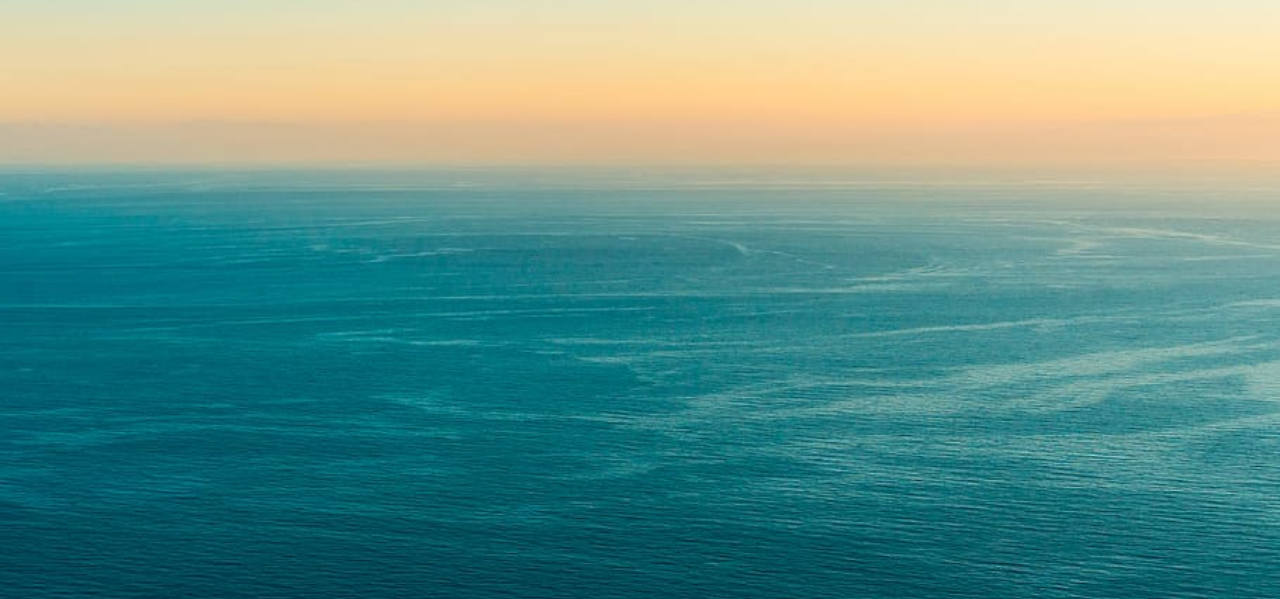
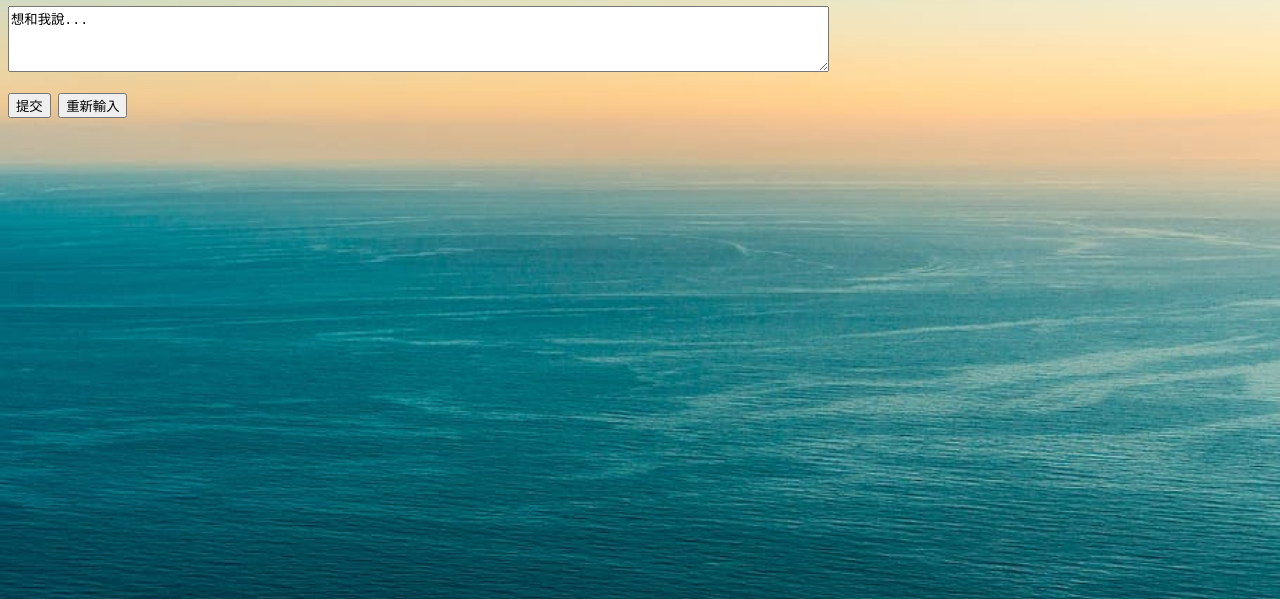
Before and after one commit to Zoe-Ke/Zoe-Ke.github.io, a plain HTML site: page contactme.html in a window 1280 px wide. Shown: the part 201-800 px from the top of the page. Drawn offline with Linux system fonts and the light colour scheme.

Commit message:
Update contactme.html

```diff
--- a/contactme.html
+++ b/contactme.html
@@ -74,5 +74,8 @@
         <li><a href="index.html">Home</a>
         </li>
     </ul>
+        <textarea name="contactme" cols="100" rows="4"  >想和我說...</textarea><br>
+        <input type="submit" value="提交">
+        <input type="reset" value="重新輸入">
     </body>
 </html>
```
